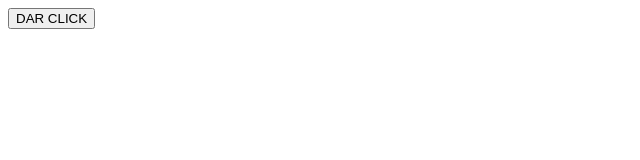
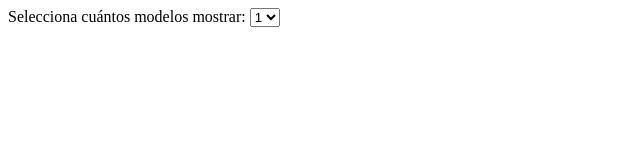
Before and after one commit to KanehiroSW/test, a plain HTML site: page index.html in a window 1280 px wide. Shown: the whole page, without its empty margins (0-640 px from the left). Drawn offline with Linux system fonts and the light colour scheme; some packages are replaced by stand-ins of ours; a script that the page names is missing.

Commit message:
second commit

```diff
--- a/index.html
+++ b/index.html
@@ -3,23 +3,53 @@
 <head>
     <meta charset="UTF-8">
     <meta name="viewport" content="width=device-width, initial-scale=1.0">
-    <title>Document</title>
+    <title>Model Viewer Repeat Example</title>
     <script type="module" src="https://ajax.googleapis.com/ajax/libs/model-viewer/4.0.0/model-viewer.min.js"></script>
 </head>
-<button onclick="onClick()">DAR CLICK</button>
+<body>
 
-    <model-viewer id="modelViewer" src="https://res.cloudinary.com/du8vk5aza/image/upload/v1731201625/sin_nombre_hnwmqx.glb" ar ar-modes="webxr scene-viewer quick-look" camera-controls tone-mapping="neutral" poster="poster.webp" shadow-intensity="1" style="height: 500px; width: 500px;">
-    </model-viewer>
+    <!-- Combo box para seleccionar el número de modelos -->
+    <label for="modelCount">Selecciona cuántos modelos mostrar: </label>
+    <select id="modelCount" onchange="updateModelViewers()">
+        <option value="1">1</option>
+        <option value="2">2</option>
+        <option value="3">3</option>
+        <option value="4">4</option>
+        <option value="5">5</option>
+    </select>
+
+    <!-- Contenedor donde se agregarán los model-viewer dinámicamente -->
+    <div id="modelContainer"></div>
 
     <script>
-        function onClick() {
-            var modelViewer = document.getElementById('modelViewer');
-            // Cambiar la visibilidad del model-viewer
-            if (modelViewer.style.display === 'none') {
-                modelViewer.style.display = 'block';
-            } else {
-                modelViewer.style.display = 'none';
+        function updateModelViewers() {
+            // Obtener el valor seleccionado en el combo box
+            var modelCount = document.getElementById('modelCount').value;
+            var modelContainer = document.getElementById('modelContainer');
+
+            // Limpiar el contenedor antes de agregar los nuevos modelos
+            modelContainer.innerHTML = '';
+
+            // Agregar la cantidad de <model-viewer> según el valor seleccionado
+            for (let i = 0; i < modelCount; i++) {
+                var modelViewer = document.createElement('model-viewer');
+                modelViewer.setAttribute('src', 'https://res.cloudinary.com/du8vk5aza/image/upload/v1731201625/sin_nombre_hnwmqx.glb');
+                modelViewer.setAttribute('ar', '');
+                modelViewer.setAttribute('ar-modes', 'webxr scene-viewer quick-look');
+                modelViewer.setAttribute('camera-controls', '');
+                modelViewer.setAttribute('tone-mapping', 'neutral');
+                modelViewer.setAttribute('poster', 'poster.webp');
+                modelViewer.setAttribute('shadow-intensity', '1');
+                modelViewer.setAttribute('style', 'height: 500px; width: 500px; margin-bottom: 20px;');
+
+                // Añadir el <model-viewer> al contenedor
+                modelContainer.appendChild(modelViewer);
             }
         }
+
+        // Inicializar con 1 modelo al cargar la página
+        window.onload = updateModelViewers;
     </script>
+
+</body>
 </html>
```
Also changed, not shown: 1 other file.
